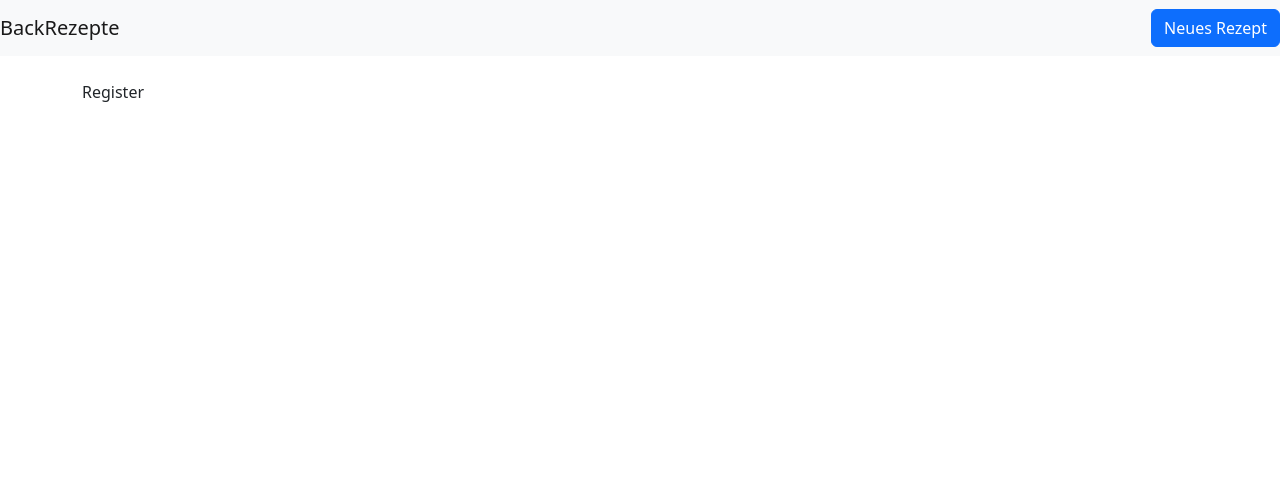
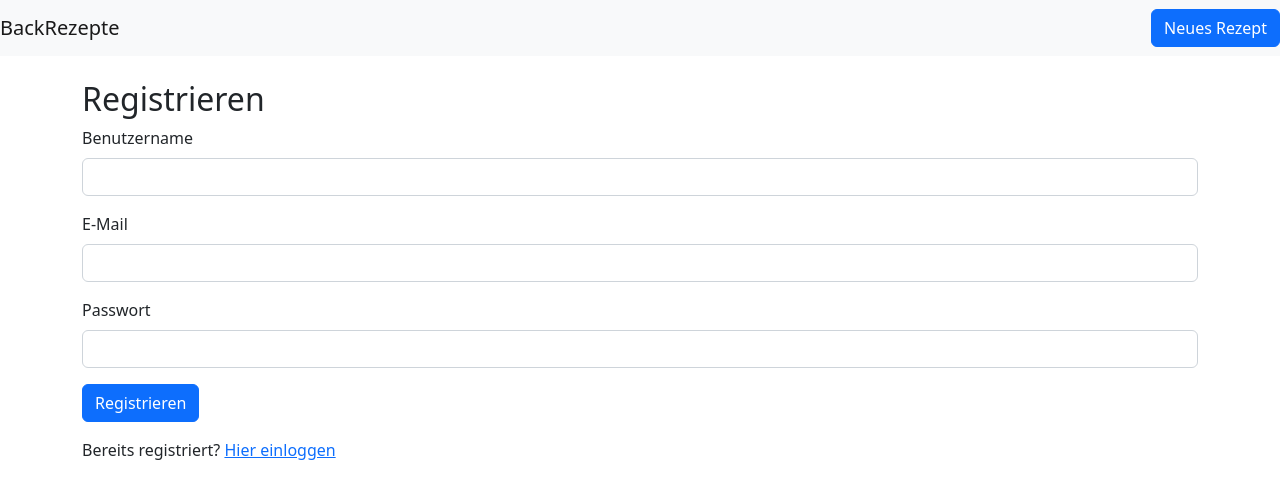
Before and after one commit to dromstein-hub/IspoProjekt, a Flask app: page /register in a window 1280 px wide. Shown: the top 499 px of the page. Run offline with Flask 2, Linux system fonts and the light colour scheme; the visitor is signed in with stand-in values (Sample User, id 1).

Commit message:
Update register.html

```diff
--- a/app/templates/register.html
+++ b/app/templates/register.html
@@ -1 +1,20 @@
-{% extends 'base.html' %}{% block content %}<form>Register</form>{% endblock %}
+{% extends 'base.html' %}
+{% block content %}
+<h2>Registrieren</h2>
+<form method="post">
+  <div class="mb-3">
+    <label for="username" class="form-label">Benutzername</label>
+    <input type="text" class="form-control" name="username" id="username" required>
+  </div>
+  <div class="mb-3">
+    <label for="email" class="form-label">E-Mail</label>
+    <input type="email" class="form-control" name="email" id="email" required>
+  </div>
+  <div class="mb-3">
+    <label for="password" class="form-label">Passwort</label>
+    <input type="password" class="form-control" name="password" id="password" required>
+  </div>
+  <button type="submit" class="btn btn-primary">Registrieren</button>
+</form>
+<p class="mt-3">Bereits registriert? <a href="{{ url_for('auth.login') }}">Hier einloggen</a></p>
+{% endblock %}
```
